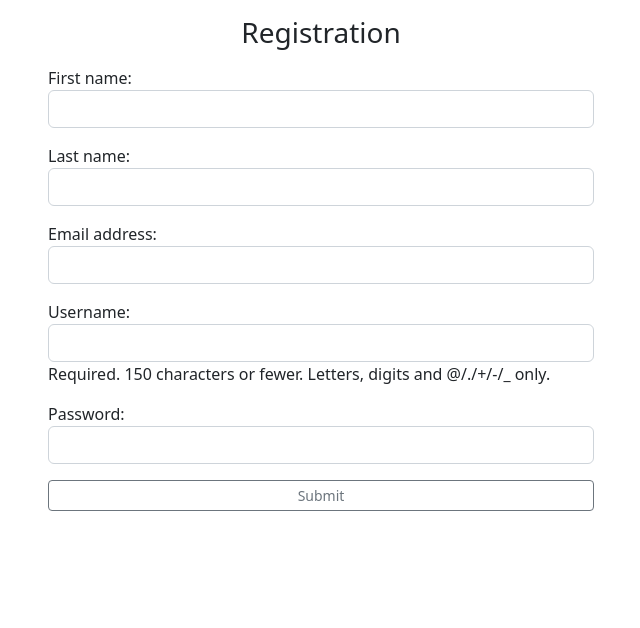
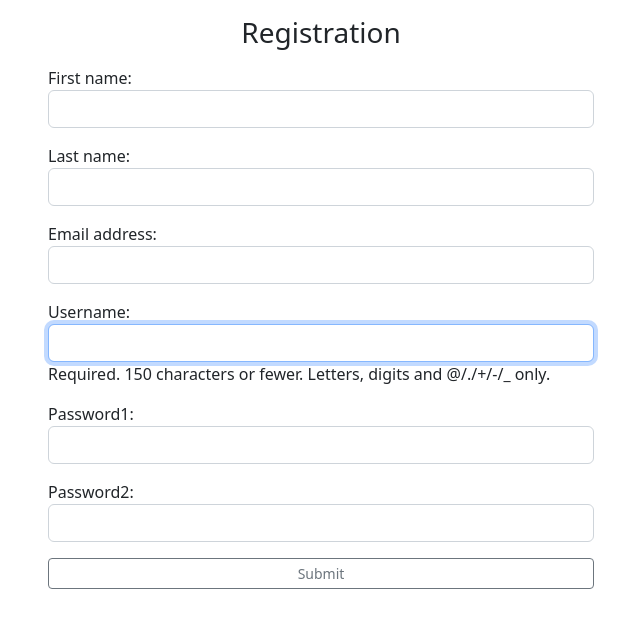
Before and after one commit to DhananjayanOnline/question_answer_app, a Django app: page /web/register/ in a window 1280 px wide. Shown: the top 628 px of the page, without its empty margins (319-959 px from the left). Run offline with Django 4.2, Linux system fonts and the light colour scheme; parts of the project's set-up code (start-up, migrations or seed data) failed here and were passed over.

Commit message:
regisration form inherited by UserCreationForm

```diff
--- a/webapp/forms.py
+++ b/webapp/forms.py
@@ -1,8 +1,11 @@
 from django import forms
 from django.contrib.auth.models import User
+from django.contrib.auth.forms import UserCreationForm
 
 
-class RegisterForm(forms.ModelForm):
+class RegisterForm(UserCreationForm):
+    password1 = forms.CharField(widget=forms.PasswordInput(attrs={"class":"form-control"}))
+    password2 = forms.CharField(widget=forms.PasswordInput(attrs={"class":"form-control"}))
 
     class Meta:
         model = User
@@ -11,7 +14,8 @@
             'last_name',
             'email',
             'username',
-            'password',
+            'password1',
+            'password2'
         ]
 
         widgets = {
--- a/webapp/templates/index.html
+++ b/webapp/templates/index.html
@@ -26,7 +26,7 @@
                         <p>@{{question.user}}</p>
                         <h6>{{question.title}}</h6>
                         <p>{{question.describtion}}</p>
-                        <img src="{{question.imageURL}}" width="100%" alt="image not available">
+                        <!-- <img src="question.image.url" width="100%" alt="image not available"> -->
                         <hr>
                         {% if question.question_answer %}
 
--- a/webapp/views.py
+++ b/webapp/views.py
@@ -39,7 +39,6 @@
             usr = authenticate(request, username=uname, password=pwd)
             if usr:
                 login(request, usr)
-                print(request.user)
                 return redirect('home')
             else:
                 print('login failed')
```
Also changed, not shown: core_app/models.py (+0 -8 lines), db.sqlite3.
